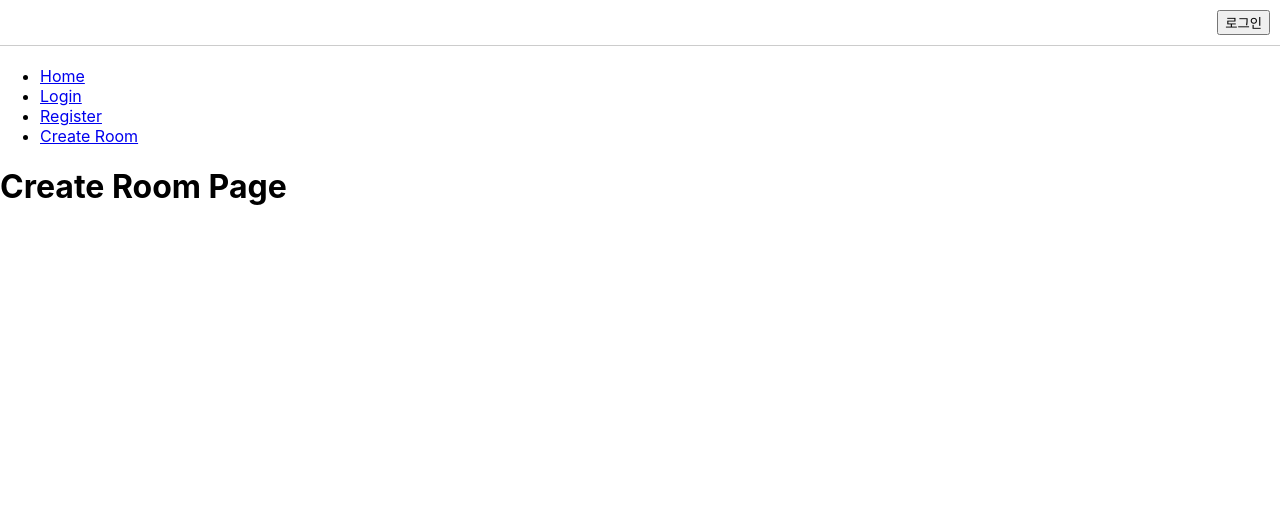
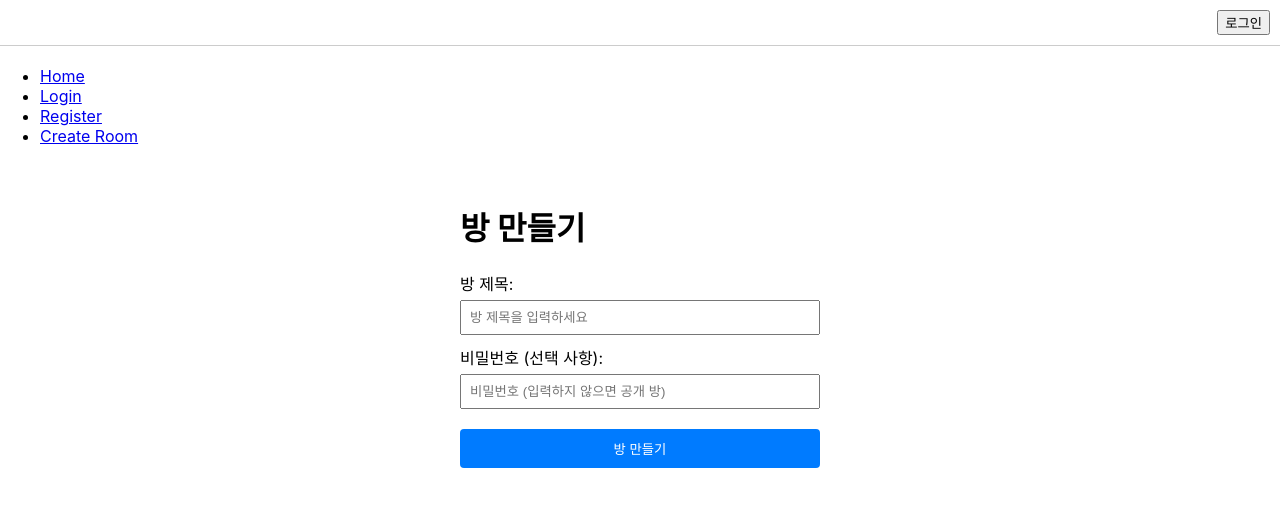
Before and after one commit to lazygyu/roulette, a React (Create React App) app in the folder frontend/: page /create-room in a window 1280 px wide. Shown: the top 506 px of the page. Built offline with nearby package versions, Linux system fonts and the light colour scheme; no server answers.

Commit message:
게임 페이지 만들기 페이지 추가

```diff
--- a/frontend/src/pages/CreateRoomPage.tsx
+++ b/frontend/src/pages/CreateRoomPage.tsx
@@ -1,11 +1,79 @@
-// filepath: c:\Users\TAK\Desktop\2025 4-1\Capstone_Design\project\roulette\roulette-app\src\pages\CreateRoomPage.tsx
-import React from 'react';
+import React, { useState } from 'react';
+import { useNavigate } from 'react-router-dom';
+import { useAuth } from '../contexts/AuthContext';
+import { createRoom } from '../services/api'; // createRoom 함수 임포트
 
 function CreateRoomPage() {
+  const [roomName, setRoomName] = useState('');
+  const [password, setPassword] = useState('');
+  const [isLoading, setIsLoading] = useState(false);
+  const [error, setError] = useState<string | null>(null);
+  const { isLoggedIn } = useAuth();
+  const navigate = useNavigate();
+
+  const handleCreateRoom = async () => {
+    if (!isLoggedIn) {
+      setError('방을 만들려면 로그인이 필요합니다.');
+      navigate('/login'); // 로그인 페이지로 리다이렉트
+      return;
+    }
+
+    if (!roomName.trim()) {
+      setError('방 제목을 입력해주세요.');
+      return;
+    }
+
+    setIsLoading(true);
+    setError(null);
+
+    try {
+      const roomData = await createRoom(roomName, password || undefined); // 비밀번호가 없으면 undefined 전달
+      setIsLoading(false);
+      navigate(`/game/${roomData.id}`); // 생성된 게임 방으로 이동
+    } catch (err) {
+      setIsLoading(false);
+      if (err instanceof Error) {
+        setError(err.message || '방 생성에 실패했습니다.');
+      } else {
+        setError('알 수 없는 오류로 방 생성에 실패했습니다.');
+      }
+      console.error('Error creating room:', err);
+    }
+  };
+
   return (
-    <div>
-      <h1>Create Room Page</h1>
-      {/* 여기에 방 만들기 폼 컴포넌트를 추가합니다. */}
+    <div style={{ padding: '20px', maxWidth: '400px', margin: 'auto' }}>
+      <h1>방 만들기</h1>
+      <div>
+        <label htmlFor="roomName" style={{ display: 'block', marginBottom: '5px' }}>방 제목:</label>
+        <input
+          type="text"
+          id="roomName"
+          value={roomName}
+          onChange={(e) => setRoomName(e.target.value)}
+          placeholder="방 제목을 입력하세요"
+          style={{ width: '100%', padding: '8px', marginBottom: '10px', boxSizing: 'border-box' }}
+        />
+      </div>
+      <div>
+        <label htmlFor="password" style={{ display: 'block', marginBottom: '5px' }}>비밀번호 (선택 사항):</label>
+        <input
+          type="password"
+          id="password"
+          value={password}
+          onChange={(e) => setPassword(e.target.value)}
+          placeholder="비밀번호 (입력하지 않으면 공개 방)"
+          style={{ width: '100%', padding: '8px', marginBottom: '20px', boxSizing: 'border-box' }}
+        />
+      </div>
+      <button
+        onClick={handleCreateRoom}
+        disabled={isLoading}
+        style={{ width: '100%', padding: '10px', backgroundColor: '#007bff', color: 'white', border: 'none', borderRadius: '4px', cursor: 'pointer' }}
+      >
+        {isLoading ? '방 만드는 중...' : '방 만들기'}
+      </button>
+      {error && <p style={{ color: 'red', marginTop: '10px' }}>{error}</p>}
     </div>
   );
 }
--- a/frontend/src/services/api.ts
+++ b/frontend/src/services/api.ts
@@ -43,3 +43,14 @@ export const register = async (username: string, password_hash: string, nickname
 
 // 필요한 다른 API 호출 함수들을 여기에 추가할 수 있습니다.
 // 예: 방 생성, 게임 시작 등
+
+interface Room {
+  id: string;
+  name: string;
+  // 백엔드에서 반환하는 방 객체의 다른 속성들을 여기에 추가할 수 있습니다.
+}
+
+export const createRoom = async (name: string, password?: string): Promise<Room> => {
+  const response = await apiClient.post<Room>('/rooms', { name, password });
+  return response.data;
+};
```
